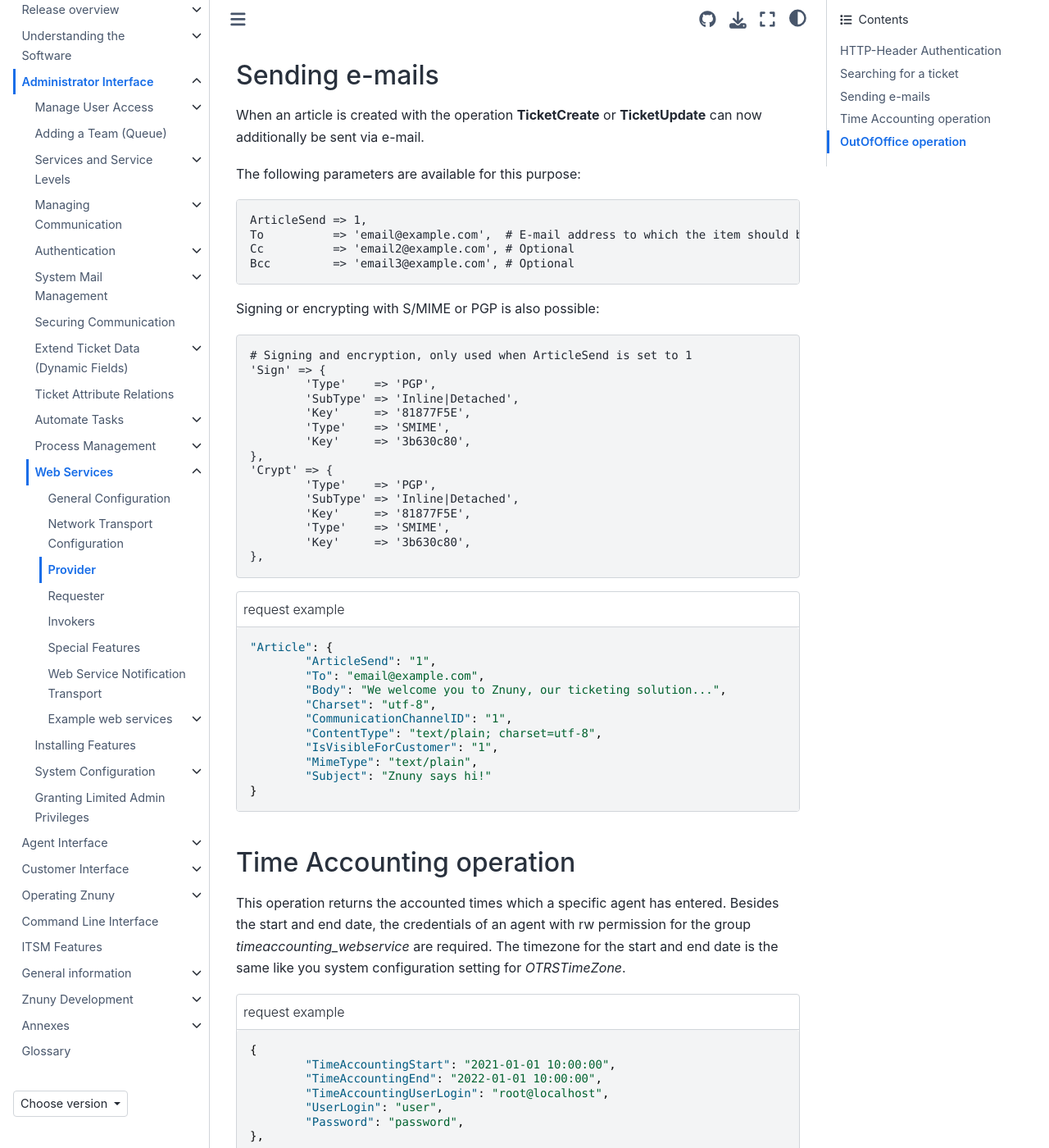
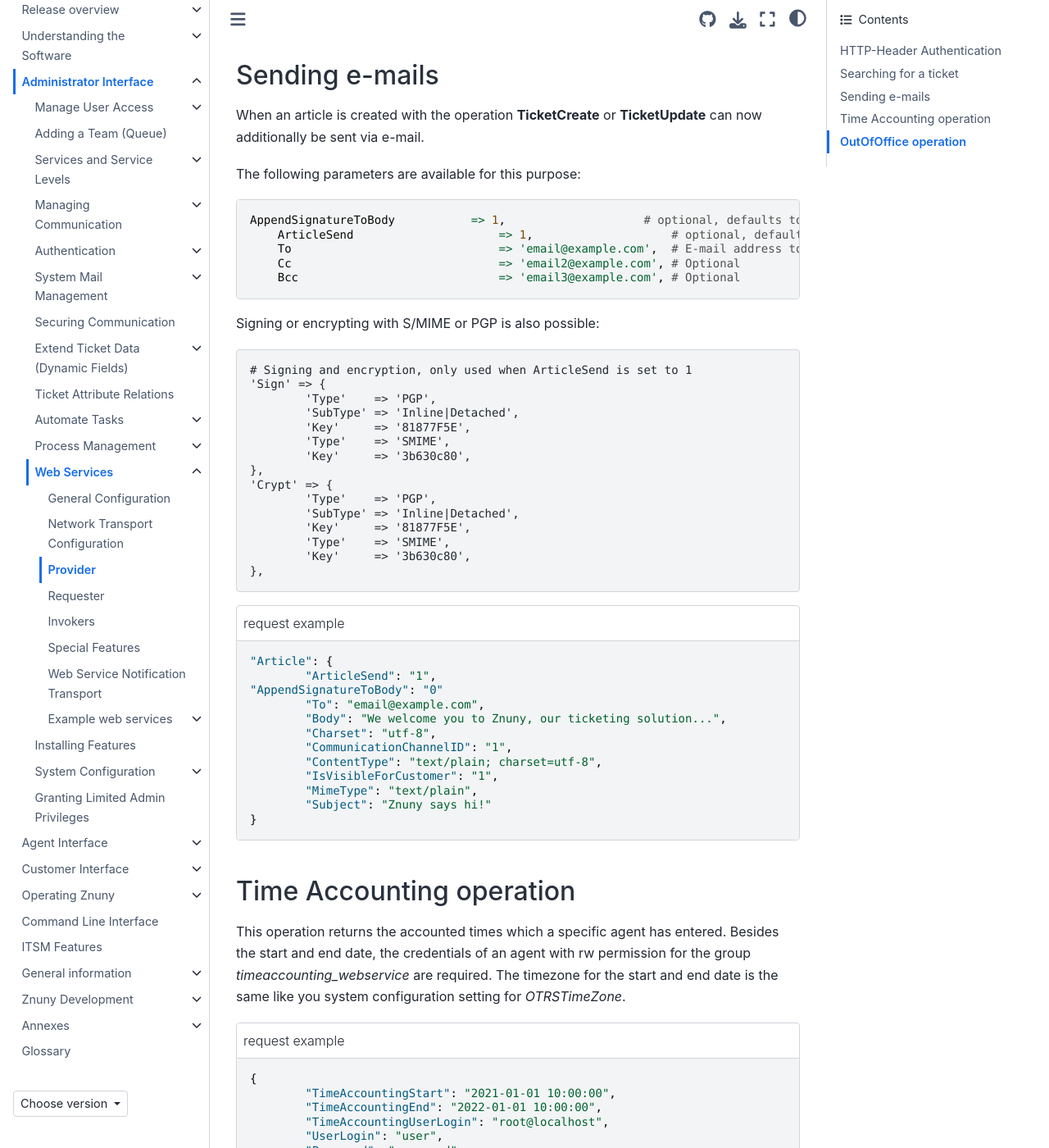
Before and after one commit to znuny/manual, a Sphinx documentation site: the page built from source/admin/webservices/provider/index.rst, in a window 1280 px wide and 1400 px high, scrolled down 4297 px. Shown: the whole window at 82% size. Built offline with Sphinx 7.4.7 and the Sphinx Book theme 1.1.4, drawn with Linux system fonts in a browser that asks for light colours.

Commit message:
Added option to generic interface operations TicketCreate and TicketUpdate

```diff
--- a/source/admin/webservices/provider/index.rst
+++ b/source/admin/webservices/provider/index.rst
@@ -236,12 +236,13 @@
 
 The following parameters are available for this purpose:
 
-.. code-block:: none
+.. code-block:: perl
 
-	ArticleSend => 1,
-	To          => 'email@example.com',  # E-mail address to which the item should be sent.
-	Cc          => 'email2@example.com', # Optional
-	Bcc         => 'email3@example.com', # Optional
+    AppendSignatureToBody           => 1,                    # optional, defaults to 1
+	ArticleSend                     => 1,                    # optional, defaults to 0
+	To                              => 'email@example.com',  # E-mail address to which the item should be sent.
+	Cc                              => 'email2@example.com', # Optional
+	Bcc                             => 'email3@example.com', # Optional
 
 Signing or encrypting with S/MIME or PGP is also possible:
 
@@ -271,6 +272,7 @@
 
 	"Article": {
 		"ArticleSend": "1",
+        "AppendSignatureToBody": "0"
 		"To": "email@example.com",
 		"Body": "We welcome you to Znuny, our ticketing solution...",
 		"Charset": "utf-8",
```
